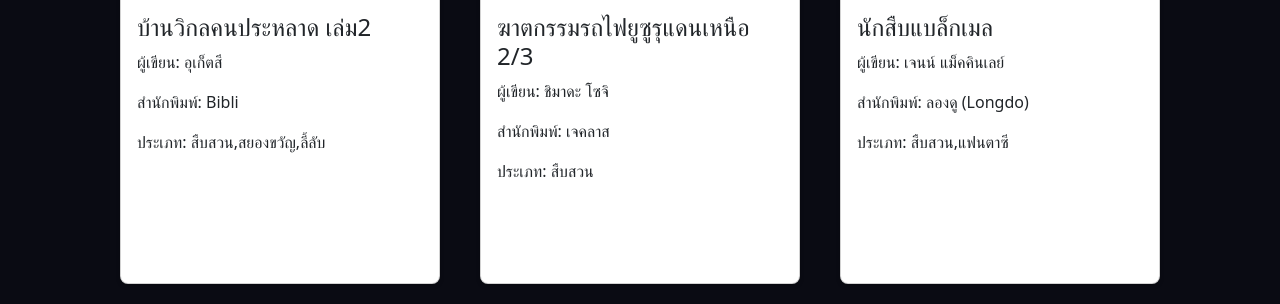
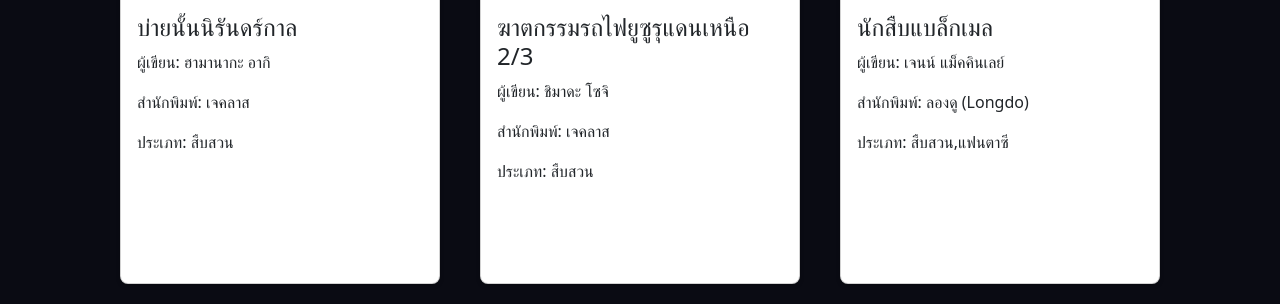
Before and after one commit to uflaks575/book-recommended, a plain HTML site: page index.html in a window 1280 px wide. Shown: the part 2350-2654 px from the top of the page. Drawn offline with nearby package versions, Linux system fonts and the light colour scheme; files that its build step writes are made by us from their sources; files whose address does not match are found by name.

Commit message:
newversion1

```diff
--- a/index.html
+++ b/index.html
@@ -251,12 +251,12 @@
 <div class="card-container">
 
   <div class="card" style="width: 20rem;">
-    <img src="images/plusbook01.jpg" class="card-img-top" alt="...">
+    <img src="images/otherbook04.jpg" class="card-img-top" alt="...">
     <div class="card-body">
-      <h4 class="card-text">บ้านวิกลคนประหลาด เล่ม2</h4>
-      <p>ผู้เขียน: อุเก็ตสึ </p>
-      <p>สำนักพิมพ์: Bibli</p>
-      <p>ประเภท: สืบสวน,สยองขวัญ,ลี้ลับ</p>
+      <h4 class="card-text">บ่ายนั้นนิรันดร์กาล</h4>
+      <p>ผู้เขียน: ฮามานากะ อากิ</p>
+      <p>สำนักพิมพ์: เจคลาส</p>
+      <p>ประเภท: สืบสวน</p>
     </div>
   </div>
 
```
Also changed, not shown: otherbook04.jpg (added).
